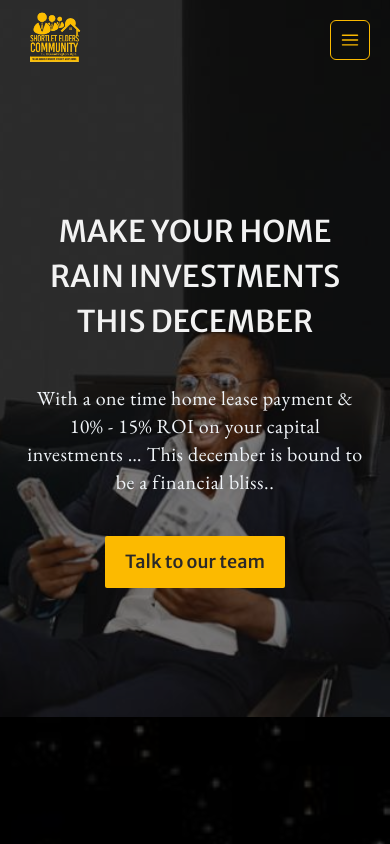
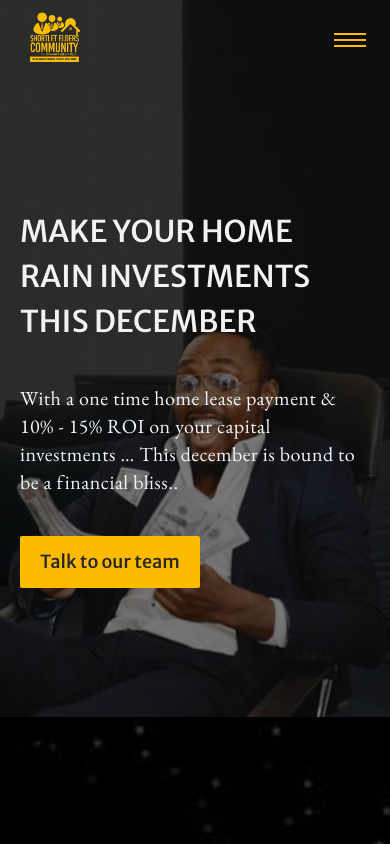
Before and after one commit to Mayor1234/real-shortlet-elders, a React (Vite) app: page /home in a window 390 px wide. Shown: the top 844 px of the page. Built offline with nearby package versions, Linux system fonts and the light colour scheme.

Commit message:
changed menu icon

```diff
--- a/src/components/header/Headers.tsx
+++ b/src/components/header/Headers.tsx
@@ -131,46 +131,31 @@ const Header = () => {
             </RouterLink>
           </div>
           <div className="flex w-full items-center justify-center flex-col lg:hidden">
-            <div
-              className="absolute right-5 top-0 translate-y-1/2 z-50 cursor-pointer"
+            <button
               onClick={() => setModalOpen()}
+              className="flex flex-col items-center justify-center w-10 h-10 focus:outline-none absolute right-5 top-0 translate-y-1/2 z-50 cursor-pointer"
+              aria-label="Toggle Menu"
             >
-              {modalOpen ? (
-                <svg
-                  xmlns="http://www.w3.org/2000/svg"
-                  fill="none"
-                  viewBox="0 0 24 24"
-                  strokeWidth="1.5"
-                  stroke="currentColor"
-                  className="size-10 border border-white p-2 rounded-md text-white"
-                >
-                  <path
-                    strokeLinecap="round"
-                    strokeLinejoin="round"
-                    d="M6 18 18 6M6 6l12 12"
-                  />
-                </svg>
-              ) : (
-                <svg
-                  xmlns="http://www.w3.org/2000/svg"
-                  fill="none"
-                  viewBox="0 0 24 24"
-                  strokeWidth="1.5"
-                  stroke="currentColor"
-                  className="size-10 border border-pry p-2 rounded-md text-pry"
-                >
-                  <path
-                    strokeLinecap="round"
-                    strokeLinejoin="round"
-                    d="M3.75 6.75h16.5M3.75 12h16.5m-16.5 5.25h16.5"
-                  />
-                </svg>
-              )}
-            </div>
+              <span
+                className={`absolute block w-8 h-0.5 bg-pry transition-transform duration-300 ease-in-out origin-center ${
+                  modalOpen ? '-rotate-45' : 'translate-y-1.5'
+                }`}
+              ></span>
+              <span
+                className={`absolute block w-8 h-0.5 bg-pry transition-opacity duration-300 ${
+                  modalOpen ? 'opacity-0' : ' '
+                }`}
+              ></span>
+              <span
+                className={`absolute block w-8 h-0.5 bg-pry transition-transform duration-300 ease-in-out origin-center ${
+                  modalOpen ? 'rotate-45 w-8' : '-translate-y-1.5'
+                }`}
+              ></span>
+            </button>
             <AnimatePresence>
               {modalOpen && (
                 <motion.div
-                  className="absolute inset-0 z-40 bg-[#000] h-screen w-full"
+                  className="absolute inset-0 z-40 bg-[#000] py-20 h-screen w-full"
                   variants={modalVariants}
                   initial="hidden"
                   animate="visible"
--- a/src/components/hero-banner/HeroBanner.tsx
+++ b/src/components/hero-banner/HeroBanner.tsx
@@ -9,17 +9,17 @@ const HeroBanner = () => {
       <div className="max-w-6xl w-full mx-auto">
         <div className="absolute -z-10 px-5 font-normal h-[calc(85vh+80px)] lg:h-[calc(100vh+80px)] flex justify-center gap-5 flex-col items-start lg:gap-8 lg:px-0">
           <AnimatedSection direction={{ initial_x: 0, initial_y: 50 }}>
-            <h2 className="max-w-md font-merriweather text-3xl text-center font-medium uppercase leading-[45px] lg:leading-[60px] text-[#f2f2f2] lg:max-w-[750px] lg:text-5xl lg:text-start pb-10">
+            <h2 className="max-w-md font-merriweather text-3xl text-start font-medium uppercase leading-[45px] lg:leading-[60px] text-[#f2f2f2] lg:max-w-[750px] lg:text-5xl lg:text-start pb-10">
               Make Your Home <br />
               Rain Investments This December
             </h2>
-            <p className="max-w-md font-garamond leading-[28px] text-center mb-5 text-[20px] lg:text-[28px] tracking-wide text-[#f1f5f9] lg:text-start lg:max-w-[750px] lg:leading-[35px]">
+            <p className="max-w-md font-garamond leading-[28px] text-start mb-5 text-[20px] lg:text-[28px] tracking-wide text-[#f1f5f9] lg:text-start lg:max-w-[750px] lg:leading-[35px]">
               With a one time home lease payment & 10% - 15% ROI on your capital
               investments … This december is bound to be a financial bliss..
             </p>
           </AnimatedSection>
           <button
-            className="overflow-hidden font-merriweather font-medium text-lg px-5 py-3 lg:px-6 text-darkLight bg-pry hover:bg-sec transition-all transform duration-500 ease-in-out hover:text-black rounded-sm self-center lg:text-xl lg:font-semibold lg:self-start"
+            className="overflow-hidden font-merriweather font-medium text-lg px-5 py-3 lg:px-6 text-darkLight bg-pry hover:bg-sec transition-all transform duration-500 ease-in-out hover:text-black rounded-sm self-start lg:text-xl lg:font-semibold lg:self-start"
             onClick={handleRedirect}
           >
             Talk to our team
--- a/src/pages/Privacy.tsx
+++ b/src/pages/Privacy.tsx
@@ -21,10 +21,10 @@ const Privacy = () => {
             </p>
           </div>
           <div>
-            <ul className="list-decimal  list-outside ms-5 flex flex-col gap-4 leading-normal">
+            <ul className="list-decimal list-outside ms-5 px-5 flex flex-col gap-4 leading-norma lg:px-0">
               <li className="pb-5 text-xl font-medium leading-normal font-merriweather">
                 Information We Collect
-                <ul className="list-disc list-outside ms-5 flex flex-col gap-4 leading-normal pt-5 text-base font-Montserrat font-normal">
+                <ul className="list-disc list-outside flex flex-col gap-4 leading-normal pt-5 text-base font-Montserrat font-normal">
                   <li>
                     {' '}
                     Personal Information: Name, contact details, identification
@@ -158,7 +158,7 @@ const Privacy = () => {
               </li>
             </ul>
           </div>
-          <div className="py-10 text-gray-800 text-lg font-Montserrat">
+          <div className="my-10 text-gray-900 text-lg font-Montserrat">
             <p>
               By participating in the Shortlet Elders December Investment
               Scheme, you agree to this Privacy Policy and the ways we handle
--- a/src/pages/WhyChooseUs.tsx
+++ b/src/pages/WhyChooseUs.tsx
@@ -12,7 +12,7 @@ const WhyChooseUs = () => {
             </h2>
           </div>
           <div>
-            <ul className="list-decimal  list-outside ms-5 flex flex-col gap-4 leading-normal">
+            <ul className="list-decimal list-outside ms-5 px-5 flex flex-col gap-4 leading-normal lg:px-0">
               <li className="pb-5 text-xl font-medium leading-normal font-merriweather">
                 High Return Potential
                 <ul className="list-outside flex flex-col gap-4 leading-normal pt-2 text-base font-Montserrat font-normal">
```
